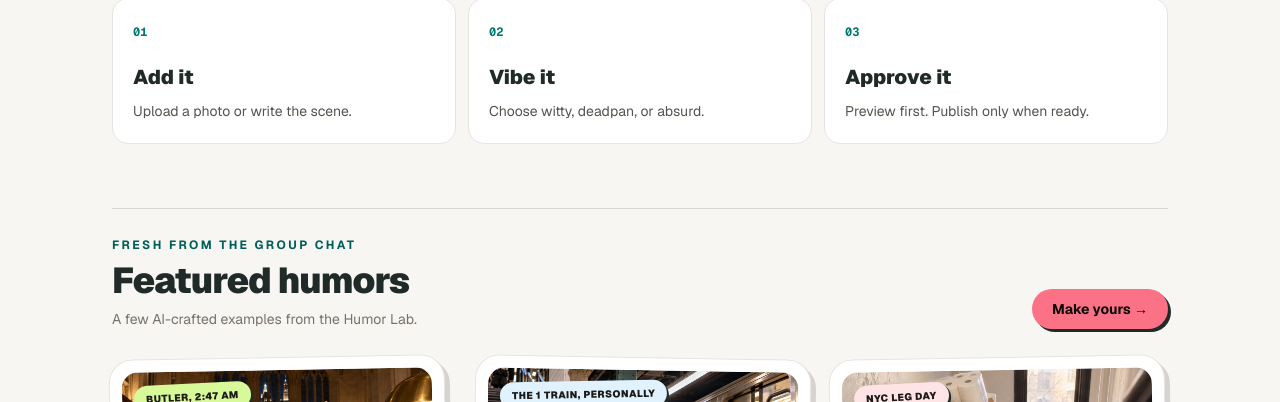
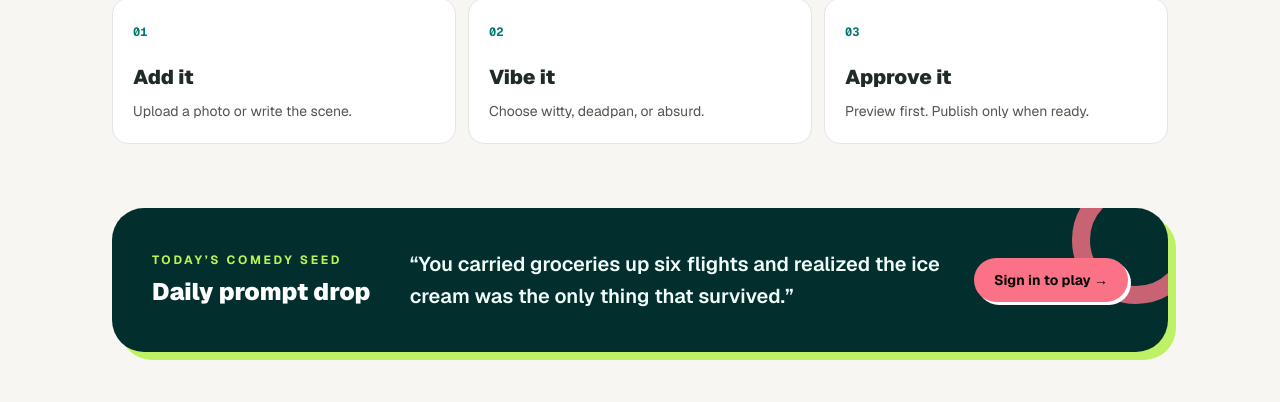
Before and after one commit to tangyunchen777-cloud/Design-for-Gen-AI-Project, a Next.js app: page / in a window 1280 px wide. Shown: the part 825-1227 px from the top of the page. Built offline with nearby package versions, Linux system fonts and the light colour scheme; no server answers; the database is empty.

Commit message:
Polish Assignment 5 feedback flow

```diff
--- a/app/feed/page.tsx
+++ b/app/feed/page.tsx
@@ -1,7 +1,6 @@
 import Link from "next/link";
 import { connection } from "next/server";
 import { GenerationCard } from "@/components/generation-card";
-import { FeaturedMemes } from "@/components/featured-memes";
 import { SiteHeader } from "@/components/site-header";
 import { getGenerations } from "@/lib/generations";
 import { createClient } from "@/lib/supabase/server";
@@ -20,7 +19,6 @@ export default async function FeedPage() {
         <Link href={user ? "/studio" : "/login"} className="rounded-full bg-coral px-6 py-3 text-sm font-bold text-stone-950 shadow-[3px_3px_0_#202b29] transition hover:-translate-y-0.5">{user ? "Craft humor →" : "Sign in to craft →"}</Link>
       </div>
     </section>
-    <FeaturedMemes signedIn={Boolean(user)} />
     {generations.length > 0 && <div className="mb-6 flex items-center gap-4"><h2 className="text-xl font-black">Community humors</h2><div className="h-px flex-1 bg-stone-300" /></div>}
     {generations.length ? <section className="grid gap-5 md:grid-cols-2" aria-label="AI-generated captions">
       {generations.map((generation) => <GenerationCard key={generation.id} generation={generation} signedIn={Boolean(user)} />)}
--- a/app/page.tsx
+++ b/app/page.tsx
@@ -3,10 +3,14 @@ import { getAiTools } from "@/lib/ai-tools";
 import Link from "next/link";
 import { FeaturedMemes } from "@/components/featured-memes";
 import { SiteHeader } from "@/components/site-header";
+import { DailyPrompt } from "@/components/daily-prompt";
+import { createClient } from "@/lib/supabase/server";
 
 export default async function Home() {
   await connection();
   const tools = await getAiTools();
+  const supabase = await createClient();
+  const { data: { user } } = await supabase.auth.getUser();
   const categories = new Set(tools.map((tool) => tool.category)).size;
 
   return (
@@ -32,6 +36,7 @@ export default async function Home() {
       <section className="mb-16 grid gap-3 sm:grid-cols-3" aria-label="How Humor Lab works">
         {[["01", "Add it", "Upload a photo or write the scene."], ["02", "Vibe it", "Choose witty, deadpan, or absurd."], ["03", "Approve it", "Preview first. Publish only when ready."]].map(([number, title, copy]) => <div key={number} className="rounded-2xl border border-stone-200 bg-white p-5"><span className="font-mono text-xs font-bold text-teal-700">{number}</span><h2 className="mt-5 text-xl font-black">{title}</h2><p className="mt-2 text-sm leading-6 text-stone-600">{copy}</p></div>)}
       </section>
+      <DailyPrompt signedIn={Boolean(user)} />
       <FeaturedMemes />
       <section aria-labelledby="collection-title">
         <div className="mb-6 flex flex-wrap items-end justify-between gap-3 border-t border-stone-300 pt-6">
--- a/app/studio/generation-form.tsx
+++ b/app/studio/generation-form.tsx
@@ -10,10 +10,10 @@ const vibes = [
   { value: "absurd", label: "Absurd", detail: "Delightfully chaotic", emoji: "?!" },
 ] as const;
 
-export function GenerationForm() {
+export function GenerationForm({ initialScene = "" }: { initialScene?: string }) {
   const router = useRouter();
   const formRef = useRef<HTMLFormElement>(null);
-  const [mode, setMode] = useState<"photo" | "prompt">("photo");
+  const [mode, setMode] = useState<"photo" | "prompt">(initialScene ? "prompt" : "photo");
   const [imageUrl, setImageUrl] = useState<string | null>(null);
   const [preview, setPreview] = useState<CaptionPreview | null>(null);
   const [message, setMessage] = useState<string | null>(null);
@@ -109,6 +109,7 @@ export function GenerationForm() {
           </div> : <label className="grid gap-2 text-sm font-medium text-stone-800" htmlFor="scene">
             What happened?
             <textarea id="scene" name="scene" required minLength={12} maxLength={500} rows={5}
+              defaultValue={initialScene}
               placeholder="A first-year carrying six grocery bags onto the 1 train…"
               className="resize-y rounded-2xl border border-stone-300 bg-white px-4 py-3 font-normal text-stone-900 placeholder:text-stone-400 focus:border-teal-700" />
           </label>}
--- a/app/studio/page.tsx
+++ b/app/studio/page.tsx
@@ -5,9 +5,11 @@ import { getGenerations } from "@/lib/generations";
 import { GenerationCard } from "@/components/generation-card";
 import { GenerationForm } from "./generation-form";
 
-export default async function StudioPage() {
+export default async function StudioPage({ searchParams }: { searchParams: Promise<{ prompt?: string }> }) {
   const { profile } = await requireProfile();
   if (!isProfileComplete(profile)) redirect("/profile");
+  const { prompt } = await searchParams;
+  const initialScene = typeof prompt === "string" ? prompt.slice(0, 500) : "";
   const generations = await getGenerations(4);
   return <main className="mx-auto w-full max-w-6xl px-6 py-10 sm:px-12">
     <SiteHeader />
@@ -19,7 +21,7 @@ export default async function StudioPage() {
     </section>
     <section className="paper-grid rounded-[2rem] border border-stone-200 bg-white p-5 shadow-[8px_8px_0_#d6d3d1] sm:p-9" aria-labelledby="generator-title">
       <div className="flex flex-wrap items-start justify-between gap-4 border-b border-stone-200 pb-6"><div><p className="text-xs font-bold uppercase tracking-[.2em] text-teal-800">Powered by Gemini</p><h2 id="generator-title" className="mt-2 text-2xl font-black text-stone-900">The joke workshop</h2></div><span className="rounded-full bg-stone-100 px-3 py-1.5 text-xs font-medium text-stone-600">8 published humors / hour</span></div>
-      <GenerationForm />
+      <GenerationForm initialScene={initialScene} />
     </section>
     <section className="mt-16" aria-labelledby="recent-title"><div className="flex items-center justify-between gap-4"><div><p className="text-xs font-bold uppercase tracking-[.2em] text-teal-800">Freshly published</p><h2 id="recent-title" className="mt-2 text-2xl font-black">Fresh from the lab</h2></div><a href="/feed" className="rounded-full border border-stone-300 bg-white px-4 py-2 text-sm font-semibold text-teal-800 hover:border-teal-700">See all humors →</a></div>{generations.length ? <div className="mt-6 grid gap-5 md:grid-cols-2">{generations.map(generation => <GenerationCard key={generation.id} generation={generation} signedIn />)}</div> : <p className="mt-5 rounded-2xl border border-dashed border-stone-300 bg-white p-8 text-stone-600">No humors yet. Yours can be first.</p>}</section>
   </main>;
--- /dev/null
+++ b/components/daily-prompt.tsx
@@ -0,0 +1,16 @@
+import Link from "next/link";
+import { getDailyPrompt } from "@/lib/daily-prompt";
+
+export function DailyPrompt({ signedIn }: { signedIn: boolean }) {
+  const prompt = getDailyPrompt();
+  const href = signedIn ? `/studio?prompt=${encodeURIComponent(prompt)}` : "/login";
+
+  return <section className="relative mb-16 overflow-hidden rounded-[2rem] bg-teal-950 p-7 text-white shadow-[8px_8px_0_#bef264] sm:p-10" aria-labelledby="daily-prompt-title">
+    <span className="absolute -right-8 -top-8 h-32 w-32 rounded-full border-[18px] border-coral/80" aria-hidden="true" />
+    <div className="relative grid gap-7 lg:grid-cols-[.6fr_1.4fr_auto] lg:items-center">
+      <div><p className="text-xs font-bold uppercase tracking-[.22em] text-lime-300">Today’s comedy seed</p><h2 id="daily-prompt-title" className="mt-2 text-2xl font-black">Daily prompt drop</h2></div>
+      <blockquote className="text-xl font-semibold leading-8 text-teal-50">“{prompt}”</blockquote>
+      <Link href={href} className="w-fit rounded-full bg-coral px-5 py-3 text-sm font-bold text-stone-950 shadow-[3px_3px_0_#fff] transition hover:-translate-y-0.5">{signedIn ? "Caption this →" : "Sign in to play →"}</Link>
+    </div>
+  </section>;
+}
--- /dev/null
+++ b/lib/daily-prompt.ts
@@ -0,0 +1,14 @@
+const prompts = [
+  "The 1 train pauses between stations the moment your professor starts taking attendance.",
+  "You carried groceries up six flights and realized the ice cream was the only thing that survived.",
+  "Your study group opened the document, chose a font, and called it a productive night.",
+  "A campus squirrel makes stronger eye contact than anyone in your seminar.",
+  "You dressed for fall in the morning and summer by lunchtime.",
+  "The library is silent except for one person typing like they are defusing a bomb.",
+  "Your weekend itinerary says museum; your screen-time report says otherwise.",
+] as const;
+
+export function getDailyPrompt(date = new Date()) {
+  const dayNumber = Math.floor(Date.UTC(date.getUTCFullYear(), date.getUTCMonth(), date.getUTCDate()) / 86_400_000);
+  return prompts[dayNumber % prompts.length];
+}
```
Also changed, not shown: 1 other file (tests, documents, lock files or other folders).
